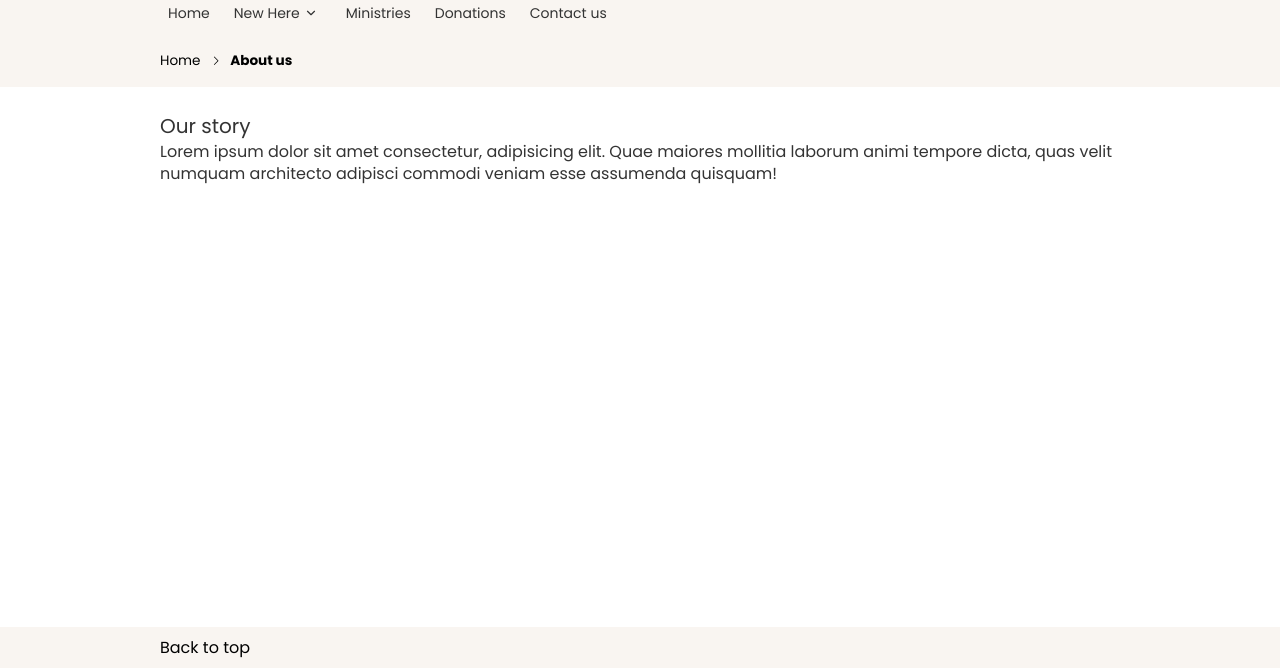
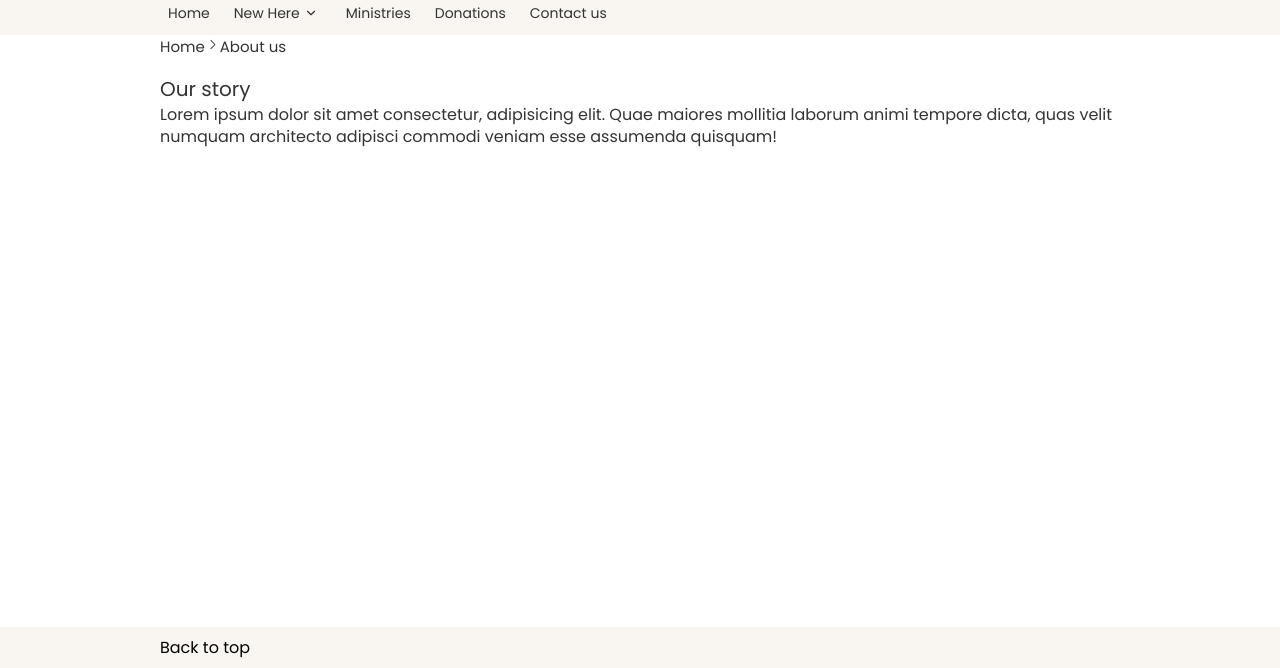
Before and after one commit to clintsayshi/shalom-ce, a Gatsby site: page /about in a window 1280 px wide. Shown: the part 92-760 px from the top of the page. Built offline with nearby package versions, Linux system fonts and the light colour scheme; Gatsby itself is replaced by a stand-in of ours.

Commit message:
changed font to medium one not too small not too big

```diff
--- a/src/components/layout.scss
+++ b/src/components/layout.scss
@@ -24,16 +24,9 @@ body {
   font-weight: normal;
   word-wrap: break-word;
   font-kerning: normal;
-  font-size: 1rem;
+  font-size: 15px;
   font-feature-settings: "kern", "liga", "clig", "calt";
   height: 100%;
-
-  @media screen and (max-width: 1024px) {
-    font-size: 1.25rem;
-  }
-  @media screen and (max-width: 600px) {
-    font-size: 1rem;
-  }
 }
 
 main {
@@ -85,34 +78,23 @@ p {
   }
 }
 
-.top {
-  padding: 1rem 0;
-  margin-bottom: 1.5rem;
-  background: rgba(151, 99, 39, 0.062);
-
-  .topInner {
-    display: flex;
-    align-items: center;
-    * {
-      margin-right: 0.5rem;
-      font-size: 0.85rem;
-      text-decoration: none;
-      color: black;
-
-      &:nth-last-child(1) {
-        font-weight: bold;
-      }
-    }
+.pageContainer {
+  width: 95%;
+  margin: auto;
+  @media screen and (min-width: 769px) {
+    width: 90%;
+  }
+  @media screen and (min-width: 1025px) {
+    width: 75%;
   }
 }
 
 .pageHeading {
-  //border: 1px dotted blue;
-  margin-bottom: 1rem;
+  padding: 0.5rem 0;
   text-align: center;
 
-  @media screen and (min-width: 600px) {
-    margin-bottom: 4rem;
+  @media (min-width: 600px) {
+    padding: 1rem 0;
   }
 }
 
@@ -122,17 +104,6 @@ p {
 }
 .page__banner {
   margin: 0.5rem 0;
-}
-
-.pageContainer {
-  width: 95%;
-  margin: auto;
-  @media screen and (min-width: 769px) {
-    width: 90%;
-  }
-  @media screen and (min-width: 1025px) {
-    width: 75%;
-  }
 }
 
 .divider {
```
